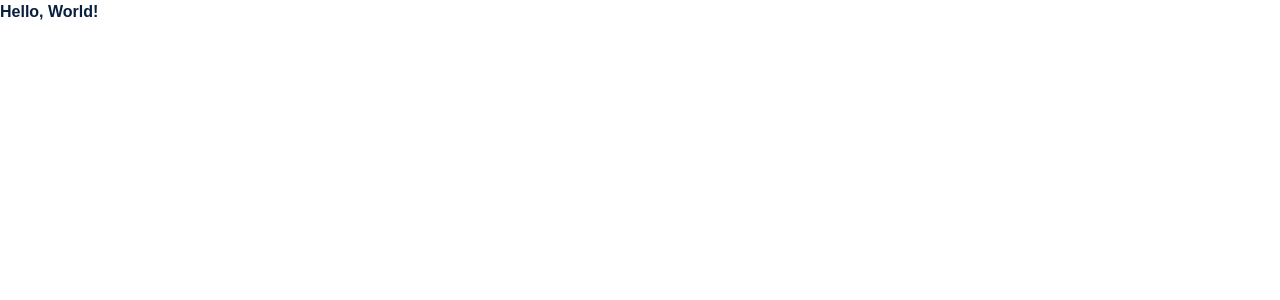
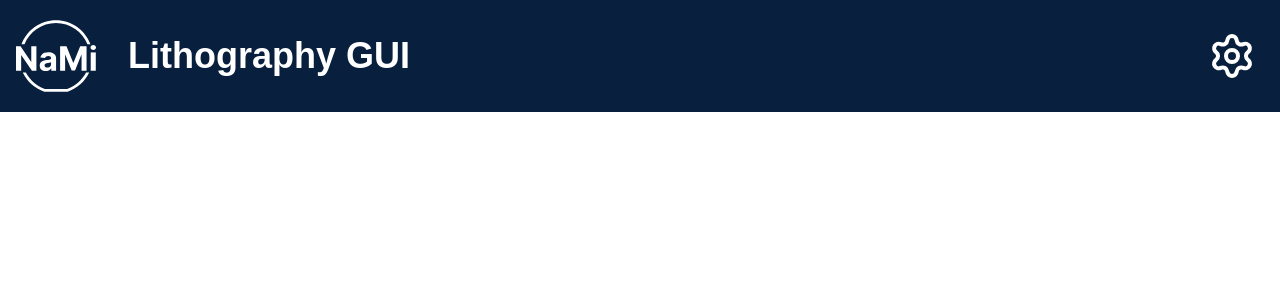
Before and after one commit to KN-NaMi/Lithography-gui, a Svelte app: page / in a window 1280 px wide. Shown: the top 300 px of the page. Built offline with nearby package versions, Linux system fonts and the light colour scheme.

Commit message:
Add Navbar component and integrate logo; update styles and config

```diff
--- a/src/config.ts
+++ b/src/config.ts
@@ -1,4 +1,5 @@
 export const settings = {
     appName: 'Lithography GUI',
     primaryColor: '#081F3E',
+    secondaryColor: '#0E2C54',
 }
--- a/src/renderer/src/App.svelte
+++ b/src/renderer/src/App.svelte
@@ -1,7 +1,8 @@
 <script>
   import './app.css';
+  import Navbar from './components/Navbar.svelte';
 </script>
 
 <body class="text-primary">
-  <h1 class="font-bold">Hello, World!</h1>
+  <Navbar />
 </body>
--- a/src/renderer/src/app.css
+++ b/src/renderer/src/app.css
@@ -7,3 +7,23 @@
       font-family: 'Arial', sans-serif;
     }
   }
+
+html, body {
+    height: 100%;
+    margin: 0;
+    overflow: hidden;
+    display: flex;
+    flex-direction: column;
+}
+
+main {
+    flex: 1;
+    display: flex;
+    justify-content: center;
+    align-items: center;
+    overflow: hidden;
+}
+
+html, body, #app {
+    height: 100%;
+}
--- /dev/null
+++ b/src/renderer/src/components/Navbar.svelte
@@ -0,0 +1,17 @@
+<script>
+    import { Settings } from 'lucide-svelte';
+    import { settings } from '../../../config';
+    import namilogo from '../../../../resources/namilogo.svg';
+</script>
+
+<div>
+    <nav class="flex items-center justify-between p-4 bg-primary text-white">
+        <div class="flex items-center">
+            <img src={namilogo} alt="Logo" class="w-20 h-20 mr-8" />
+            <span class="text-4xl font-semibold">{settings.appName}</span>
+        </div>
+        <button class="p-2 rounded-lg hover:bg-secondary transition">
+            <Settings class="w-12 h-12" />
+        </button>
+    </nav>
+</div>
--- a/tailwind.config.js
+++ b/tailwind.config.js
@@ -7,6 +7,7 @@ module.exports = {
     extend: {
       colors: {
         primary: settings.primaryColor,
+        secondary: settings.secondaryColor,
       },
       fontFamily: {
         sans: ['Arial', 'sans-serif'],
```
Also changed, not shown: resources/namilogo.svg (added).
